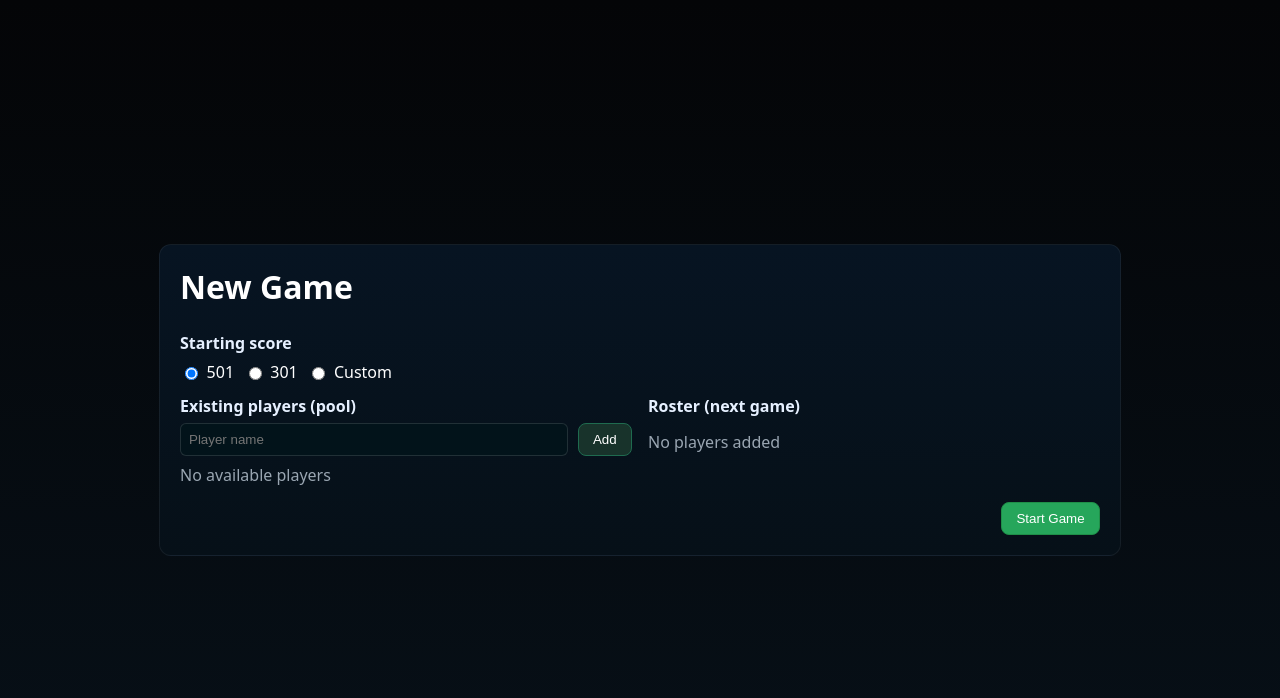
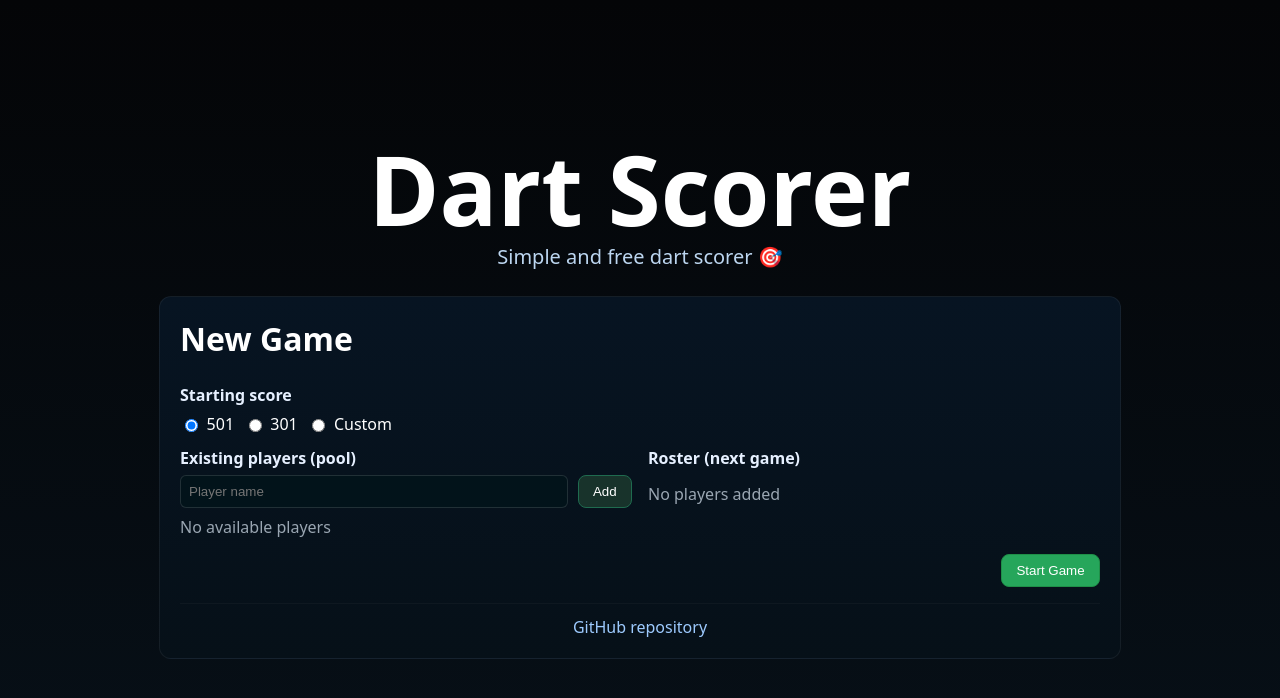
Before and after one commit to Mikadows/dartscorer, a React (Vite) app: page / in a window 1280 px wide. Shown: the top 698 px of the page. Built offline with nearby package versions, Linux system fonts and the light colour scheme; the HTML template or start-up script is replaced by a standard one.

Commit message:
feat: home page title

```diff
--- a/src/pages/Home.css
+++ b/src/pages/Home.css
@@ -1,4 +1,4 @@
-.home-root{height:100vh;display:flex;align-items:center;justify-content:center;background:linear-gradient(180deg,#040507,#071018)}
+.home-root{height:100vh;display:flex;flex-direction:column;align-items:center;justify-content:center;gap:16px;background:linear-gradient(180deg,#040507,#071018)}
 .home-card{width:min(920px,96%);background:linear-gradient(180deg,#071422,#061018);padding:1.25rem;border-radius:12px;border:1px solid rgba(255,255,255,0.06);color:#ffffff;display:flex;flex-direction:column;max-height:calc(100vh - 2rem);overflow:hidden}
 .home-card h1{margin:0 0 0.75rem 0;color:#ffffff}
 .section{margin-top:0.75rem}
@@ -22,6 +22,14 @@
 .error{color:#ff6b6b;margin-top:0.5rem}
 .empty{color:#9aa6b2}
 
+/* Branding and footer */
+.landing-brand{display:flex;flex-direction:column;align-items:center;gap:6px;margin-bottom:10px}
+.landing-brand .brand-title{font-size:6rem;line-height:1;color:#ffffff;font-weight:900;text-align:center}
+.landing-brand .brand-sub{font-size:1.25rem;color:#bcd6f0}
+.home-footer{margin-top:1rem;padding-top:0.75rem;border-top:1px solid rgba(255,255,255,0.03);display:flex;justify-content:center}
+.home-footer a{color:#9ecbff;text-decoration:none}
+.home-footer a:hover{text-decoration:underline}
+
 .pool-list{margin-top:0.5rem;display:flex;flex-direction:column;gap:0.4rem;overflow:auto;flex:1;min-height:0}
 .pool-item{display:flex;align-items:center;justify-content:space-between;padding:0.45rem;border-radius:8px;background:linear-gradient(180deg,#061018,#041018);border:1px solid rgba(255,255,255,0.04)}
 .pool-actions{display:flex;gap:0.4rem}
--- a/src/pages/Home.jsx
+++ b/src/pages/Home.jsx
@@ -68,6 +68,10 @@ export default function Home({ onStart }){
 
   return (
     <div className="home-root">
+      <div className="landing-brand">
+        <div className="brand-title">Dart Scorer</div>
+        <div className="brand-sub">Simple and free dart scorer 🎯</div>
+      </div>
       <div className="home-card">
         <h1>New Game</h1>
 
@@ -126,6 +130,10 @@ export default function Home({ onStart }){
           <button className="ds-btn primary" onClick={onStartClick} disabled={roster.length===0}>Start Game</button>
         </div>
 
+        <footer className="home-footer">
+          <a href="#" target="_blank" rel="noreferrer">GitHub repository</a>
+        </footer>
+
       </div>
     </div>
   )
```
